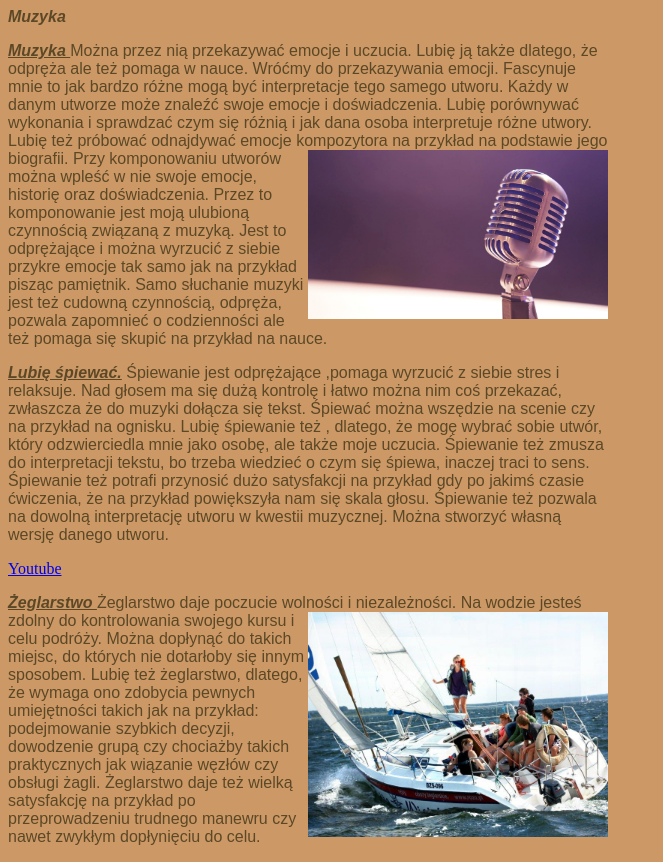
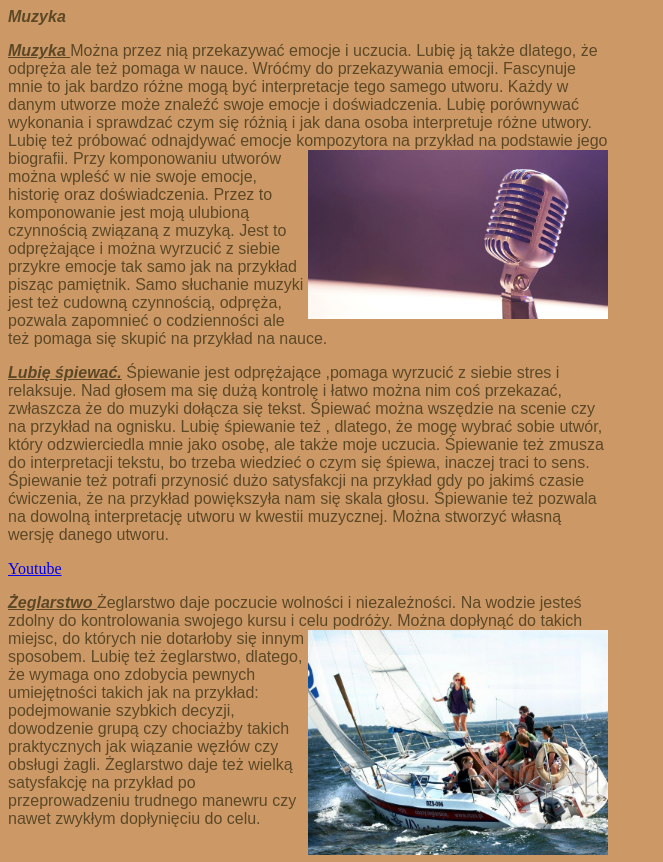
Before and after one commit to 9lizzz/9lizzz.github.io, a plain HTML site: page index.html in a window 1280 px wide. Shown: the whole page, without its empty margins (0-663 px from the left). Drawn offline with Linux system fonts and the light colour scheme.

Commit message:
Update index.html

```diff
--- a/index.html
+++ b/index.html
@@ -15,5 +15,5 @@
 <a href="https://www.youtube.com/">Youtube</a></a>
 
 
-	<p><b><i><u> Żeglarstwo </u></i></b> Żeglarstwo daje poczucie wolności i niezależności. <img style="float: right;" img src="jacht.jpg"width="50%" > Na wodzie jesteś zdolny do kontrolowania swojego kursu i celu podróży. Można dopłynąć do takich miejsc, do których nie dotarłoby się innym sposobem. Lubię też żeglarstwo, dlatego, że wymaga ono zdobycia pewnych umiejętności takich jak na przykład: podejmowanie szybkich decyzji, dowodzenie grupą czy chociażby takich praktycznych jak wiązanie węzłów czy obsługi żagli. Żeglarstwo daje też wielką satysfakcję na przykład po przeprowadzeniu trudnego manewru czy nawet zwykłym dopłynięciu do celu.</p> </div></body>
+	<p><b><i><u> Żeglarstwo </u></i></b> Żeglarstwo daje poczucie wolności i niezależności. Na wodzie jesteś zdolny do kontrolowania swojego kursu i celu podróży. Można dopłynąć do takich miejsc,  <img style="float: right;" img src="jacht.jpg"width="50%" > do których nie dotarłoby się innym sposobem. Lubię też żeglarstwo, dlatego, że wymaga ono zdobycia pewnych umiejętności takich jak na przykład: podejmowanie szybkich decyzji, dowodzenie grupą czy chociażby takich praktycznych jak wiązanie węzłów czy obsługi żagli. Żeglarstwo daje też wielką satysfakcję na przykład po przeprowadzeniu trudnego manewru czy nawet zwykłym dopłynięciu do celu.</p> </div></body>
 </html>
```
